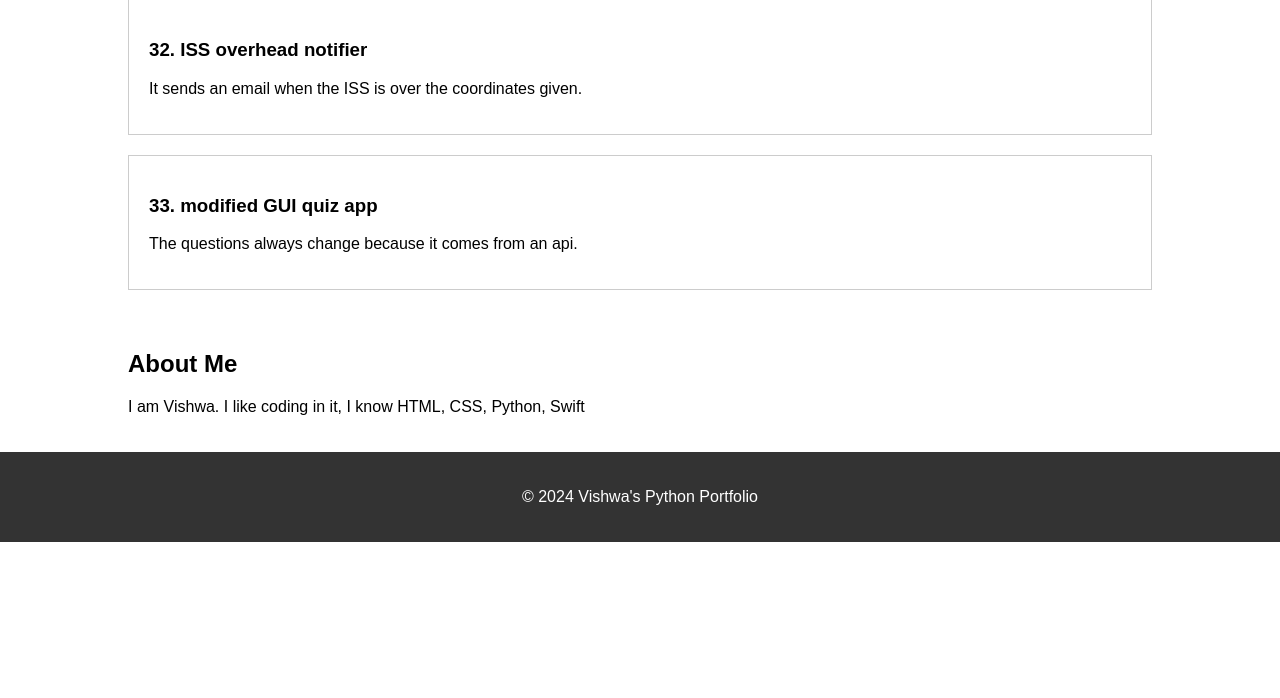
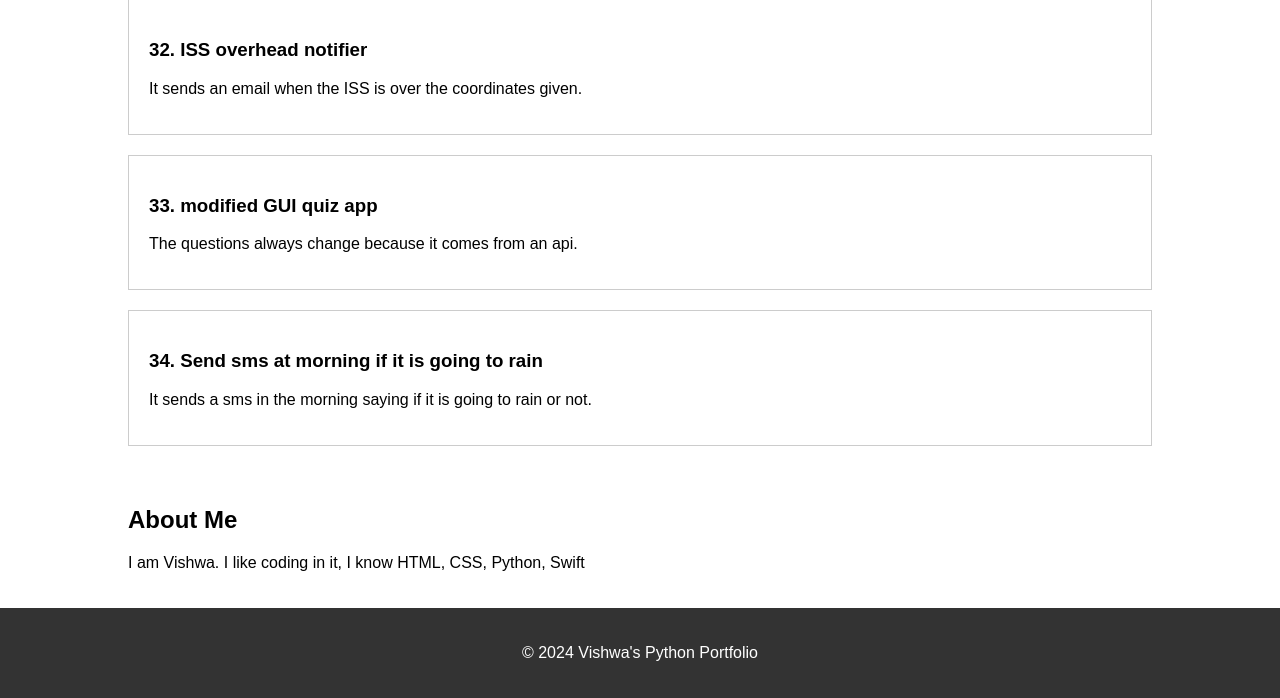
Before and after one commit to Vishwa170314/portfolio, a Flask app: page /python in a window 1280 px wide. Shown: the part 5319-6017 px from the top of the page. Before the commit the page ends 5861 px from the top, so only its background shows below. Run offline with Flask 3, Linux system fonts and the light colour scheme.

Commit message:
Complete project 34

```diff
--- a/templates/python.html
+++ b/templates/python.html
@@ -181,6 +181,11 @@
             <h3>33. modified GUI quiz app</h3>
             <p>The questions always change because it comes from an api.</p>
         </div>
+
+        <div class="project">
+            <h3>34. Send sms at morning if it is going to rain</h3>
+            <p>It sends a sms in the morning saying if it is going to rain or not.</p>
+        </div>
     </div>
 </section>
 
```
